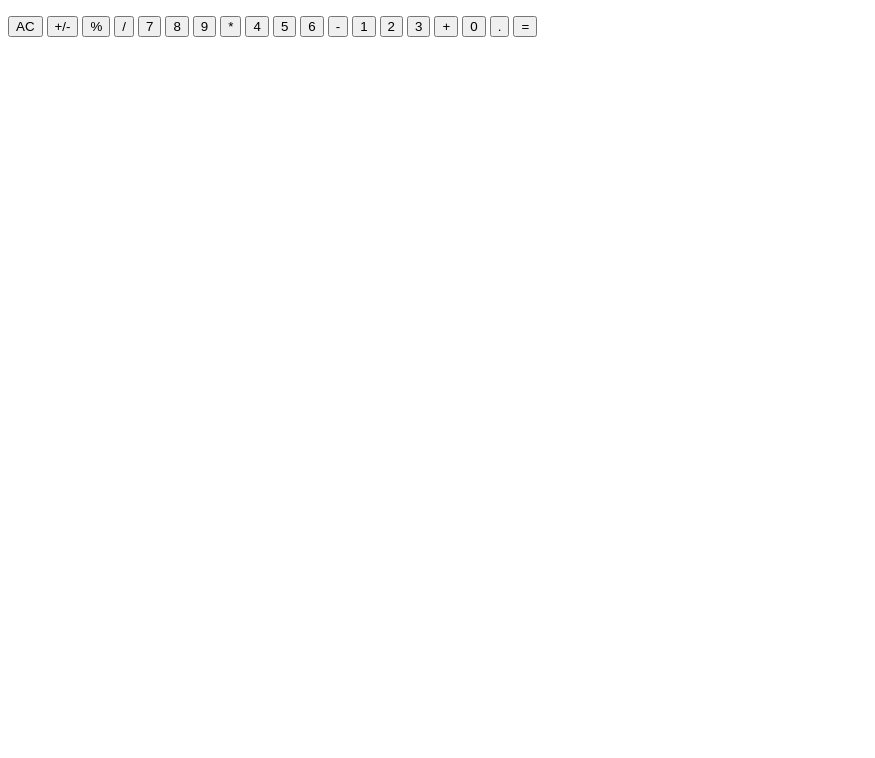
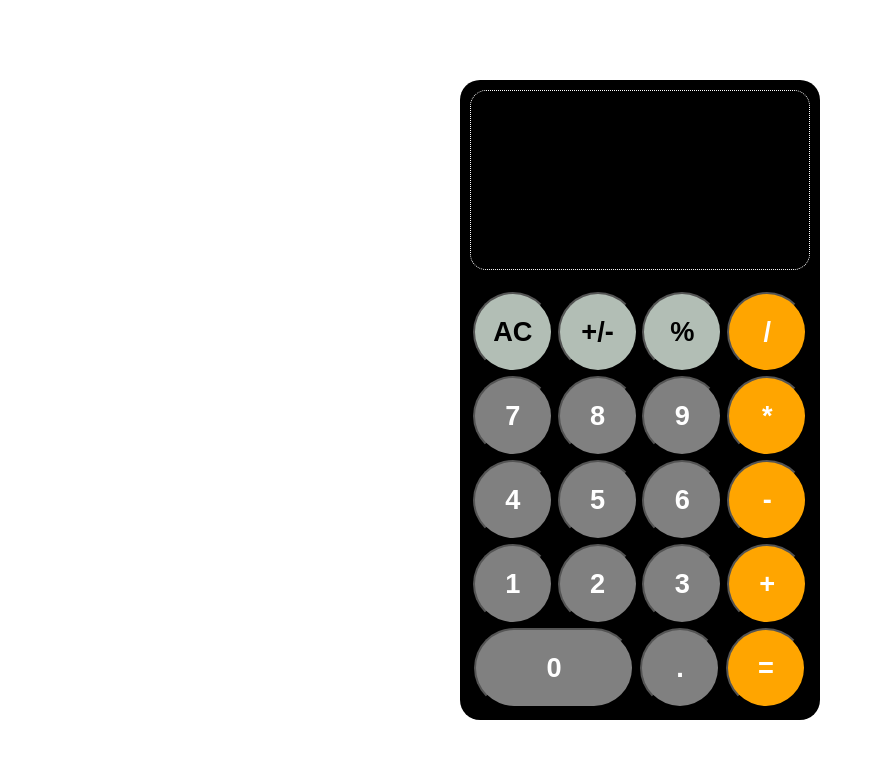
Before and after one commit to rishikpogu/calculator, a plain HTML site: page index.html in a window 1280 px wide. Shown: the whole page, without its empty margins (0-875 px from the left). Drawn offline with Linux system fonts and the light colour scheme.

Commit message:
style calc, fix result resetting on button bug

```diff
--- a/index.html
+++ b/index.html
@@ -13,25 +13,35 @@
             <p id="lower"></p>
         </div>
         <div id="buttons">
+            <div class="row">
             <button id="ac" class="ash">AC</button>
             <button id="sign" class="ash">+/-</button>
             <button id="percent" class="ash">%</button>
             <button id="divide" class="operator yellow">/</button>
+            </div>
+            <div class="row">
             <button id="seven" class="digit">7</button>
             <button id="eight" class="digit">8</button>
             <button id="nine" class="digit">9</button>
             <button id="multiply" class="operator yellow">*</button>
+            </div>
+            <div class="row">
             <button id="four" class="digit">4</button>
             <button id="five" class="digit">5</button>
             <button id="six" class="digit">6</button>
             <button id="subtract" class="operator yellow">-</button>
+            </div>
+            <div class="row">
             <button id="one" class="digit">1</button>
             <button id="two" class="digit">2</button>
             <button id="three" class="digit">3</button>
             <button id="add" class="operator yellow">+</button>
+            </div>
+            <div class="row">
             <button id="zero" class="digit">0</button>
             <button id="decimal" class="digit">.</button>
             <button id="equals" class="yellow">=</button>
+            </div>
         </div>
     </div>
 </body>
--- a/script.js
+++ b/script.js
@@ -103,6 +103,7 @@ equalsButton.addEventListener('click', () => {
         num1 = ''
         num2 = ''
         operator = null
+        result = null
     }
 })
 
--- a/styles.css
+++ b/styles.css
@@ -0,0 +1,90 @@
+body {
+    margin: 0;
+    padding: 0;
+    height: 100vh;
+    display: flex;
+    justify-content: center;
+    align-items: center;
+}
+
+#calculator {
+    background-color: black;
+    height: 640px;
+    width: 360px;
+    border-radius: 20px;
+    display: flex;
+    flex-direction: column;
+}
+
+#display {
+    margin: 10px;
+    border: 1px dotted white;
+    border-radius: 16px;
+    height: 36%;
+    color: white;
+    display: flex;
+    flex-direction: column;
+    justify-content: flex-end;
+    text-align: right;
+}
+
+#upper {
+    font-size: small;
+    height: 20px;
+}
+
+#lower {
+    font-size: 1.8rem;
+    font-weight: bold;
+    height: 36px;
+}
+
+p{
+    margin: 0px 16px 16px 0px;
+}
+
+#buttons {
+    display: flex;
+    flex-direction: column;
+    margin: 10px;
+    flex-grow: 1;
+}
+
+.row {
+    display: flex;
+    flex-grow: 1;
+    justify-content: space-evenly;
+}
+
+button {
+    border-radius: 50%;
+    /* flex-grow: 1; */
+    height: 80px;
+    width: 80px;
+    margin: 2px;
+    font-size: 1.7rem;
+    font-weight: bold;
+    color: white;
+}
+
+#zero {
+    /* flex-grow: 2; */
+    width: 160px;
+    border-radius: 40px;
+}
+
+.yellow {
+    background-color: orange;
+}
+
+.ash {
+    background-color: #b2beb5;
+}
+
+.digit {
+    background-color: gray;
+}
+
+#ac, #sign, #percent {
+    color: black;
+}
```
